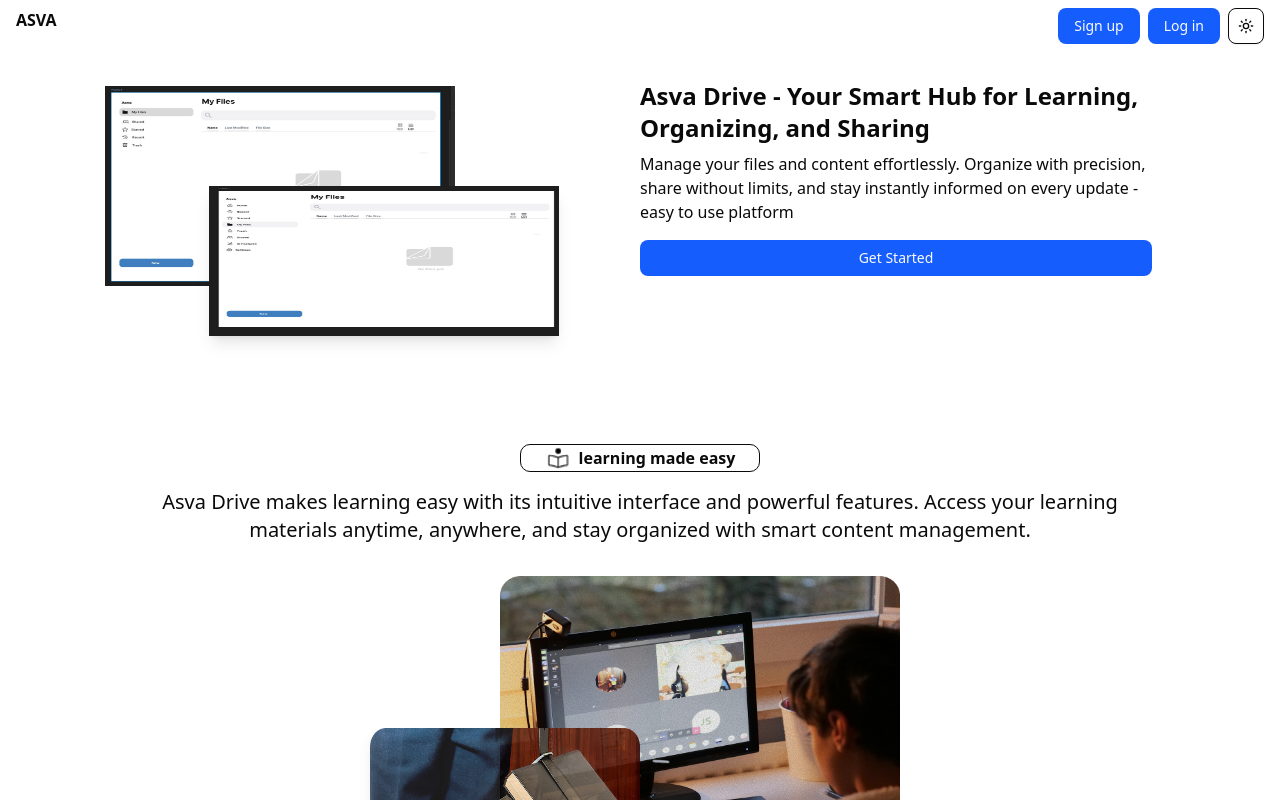
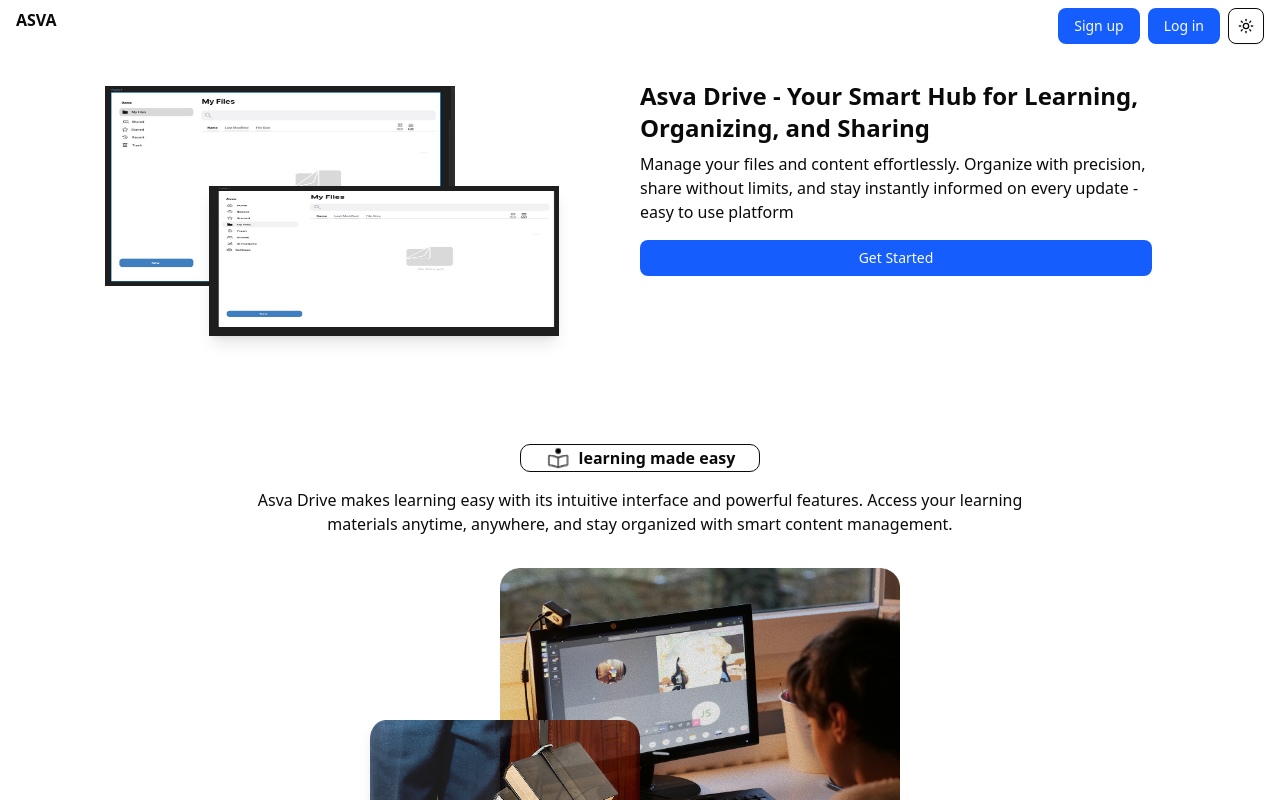
Before and after one commit to Saki-A5/Asva-drive, a Next.js app: page / in a window 1280 px wide. Shown: the top 800 px of the page. Built offline with nearby package versions, Linux system fonts and the light colour scheme.

Commit message:
replacing existing work with new work

```diff
--- a/src/app/page.tsx
+++ b/src/app/page.tsx
@@ -32,8 +32,8 @@ const Home = () => {
           <Image src="/reading.png" alt="learning made easy" width={26} height={26}/>
           <h3 className="pl-2 font-semibold">learning made easy</h3>
         </div>
-        <div className="mx-auto w-4/5">
-        <p className="text-center text-xl mb-8">Asva  Drive makes learning easy with its intuitive interface and powerful features. Access your learning materials anytime, anywhere, and stay organized with smart content management.</p>
+        <div className="mx-auto w-3/5">
+        <p className="text-center text mb-8">Asva  Drive makes learning easy with its intuitive interface and powerful features. Access your learning materials anytime, anywhere, and stay organized with smart content management.</p>
         </div>
         <div className="max-w-full pb-4 flex justify-center items-center">
         <div className="relative w-[270px] h-[200px] md:w-[330px] md:h-[280px] lg:w-[400px] left-10 md:left-20 lg:left-15 float-right">
```
